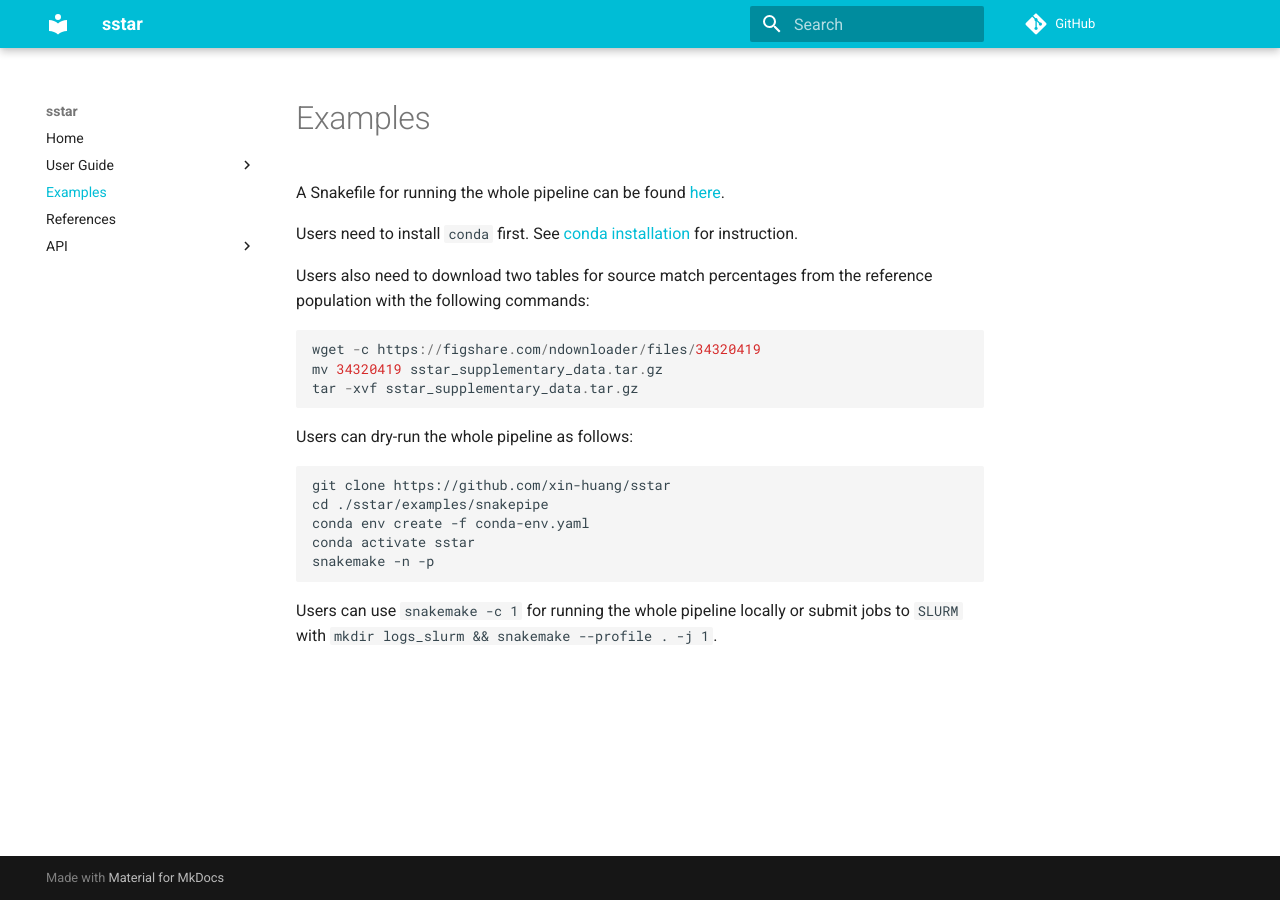
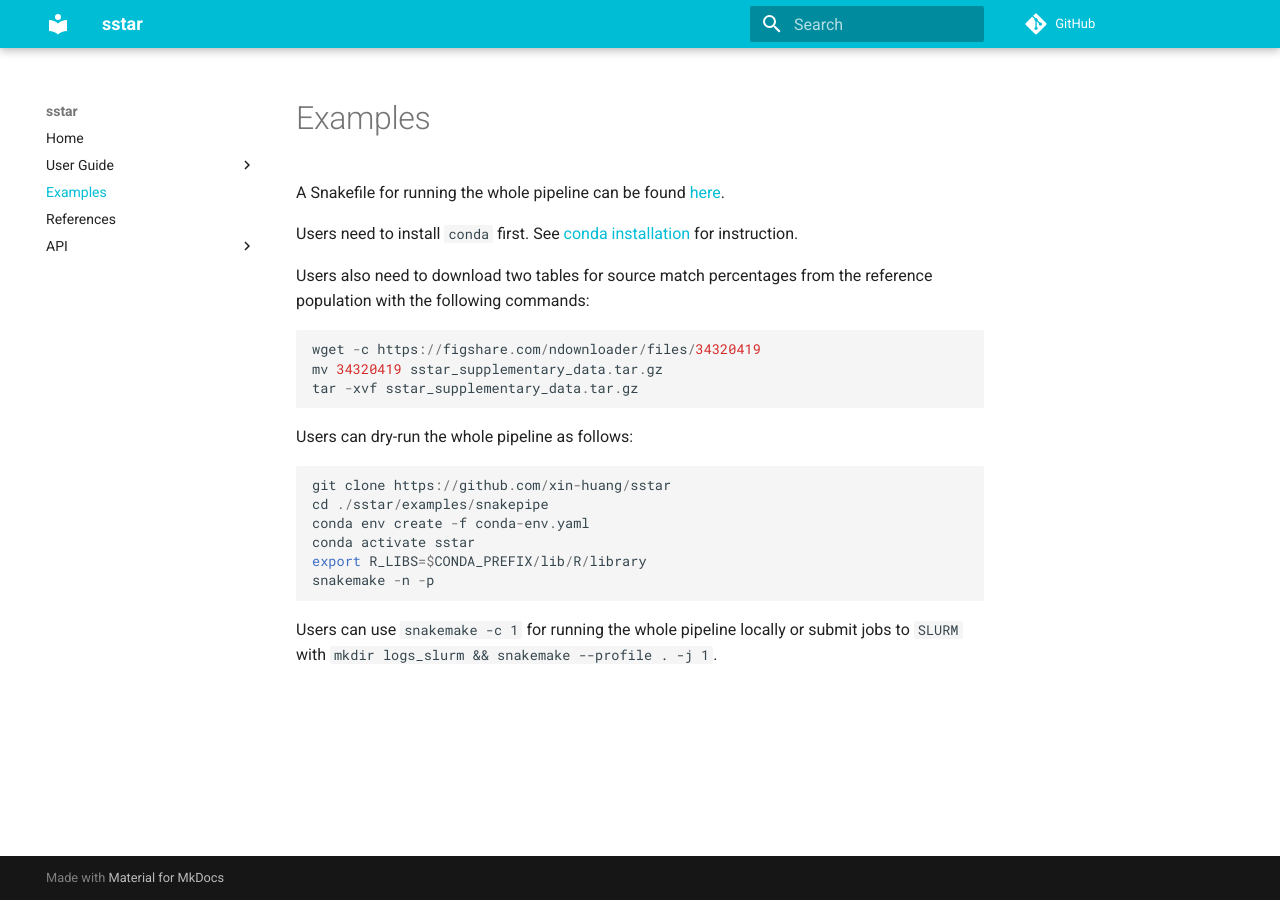
Before and after one commit to xin-huang/sstar, an MkDocs documentation site: the page built from docs/examples.md, in a window 1280 px wide. Built offline with MkDocs 1.6.1 and Material for MkDocs 9.7.7, drawn with Linux system fonts in a browser that asks for light colours; comment, search, counter and statistics services are not loaded.

Commit message:
Update docs

```diff
--- a/docs/examples.md
+++ b/docs/examples.md
@@ -16,6 +16,7 @@ Users can dry-run the whole pipeline as follows:
 	cd ./sstar/examples/snakepipe
 	conda env create -f conda-env.yaml
 	conda activate sstar
+	export R_LIBS=$CONDA_PREFIX/lib/R/library
 	snakemake -n -p
 
 Users can use `snakemake -c 1` for running the whole pipeline locally or submit jobs to `SLURM` with `mkdir logs_slurm && snakemake --profile . -j 1`.
```
